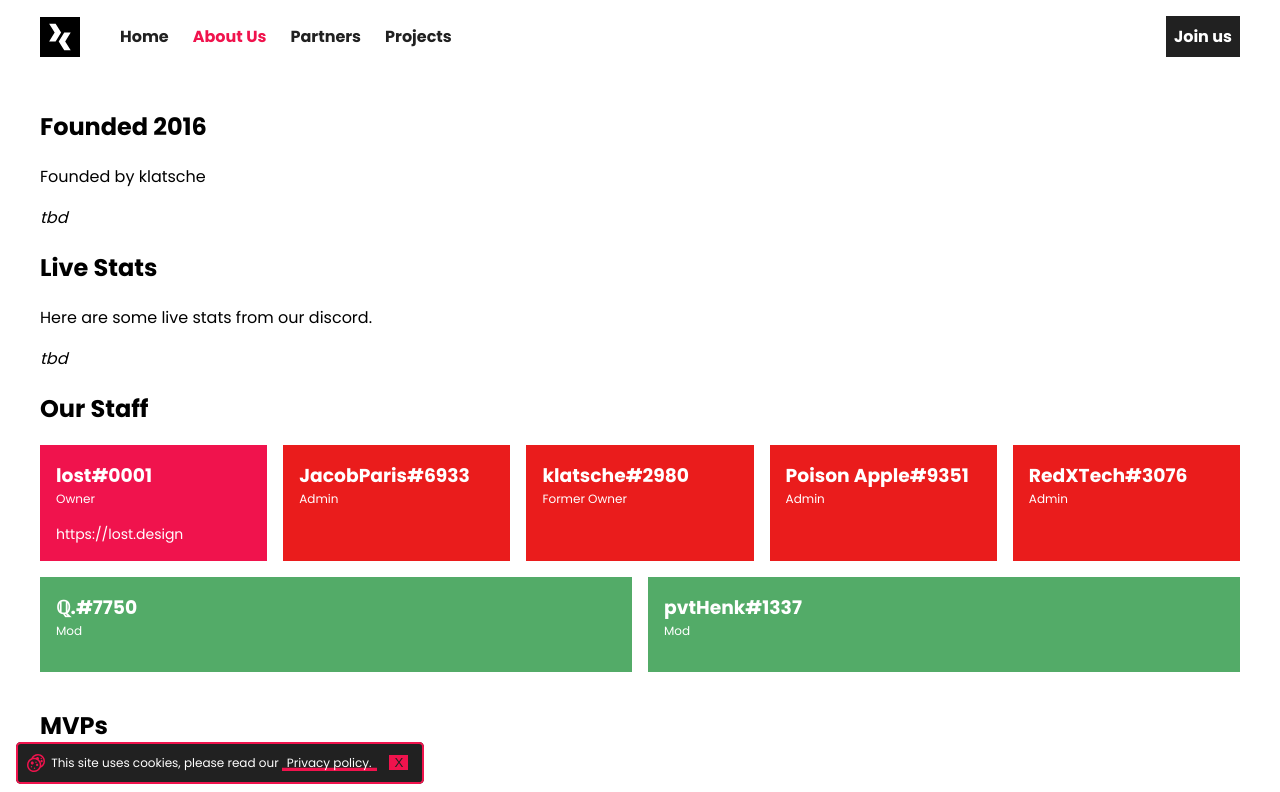
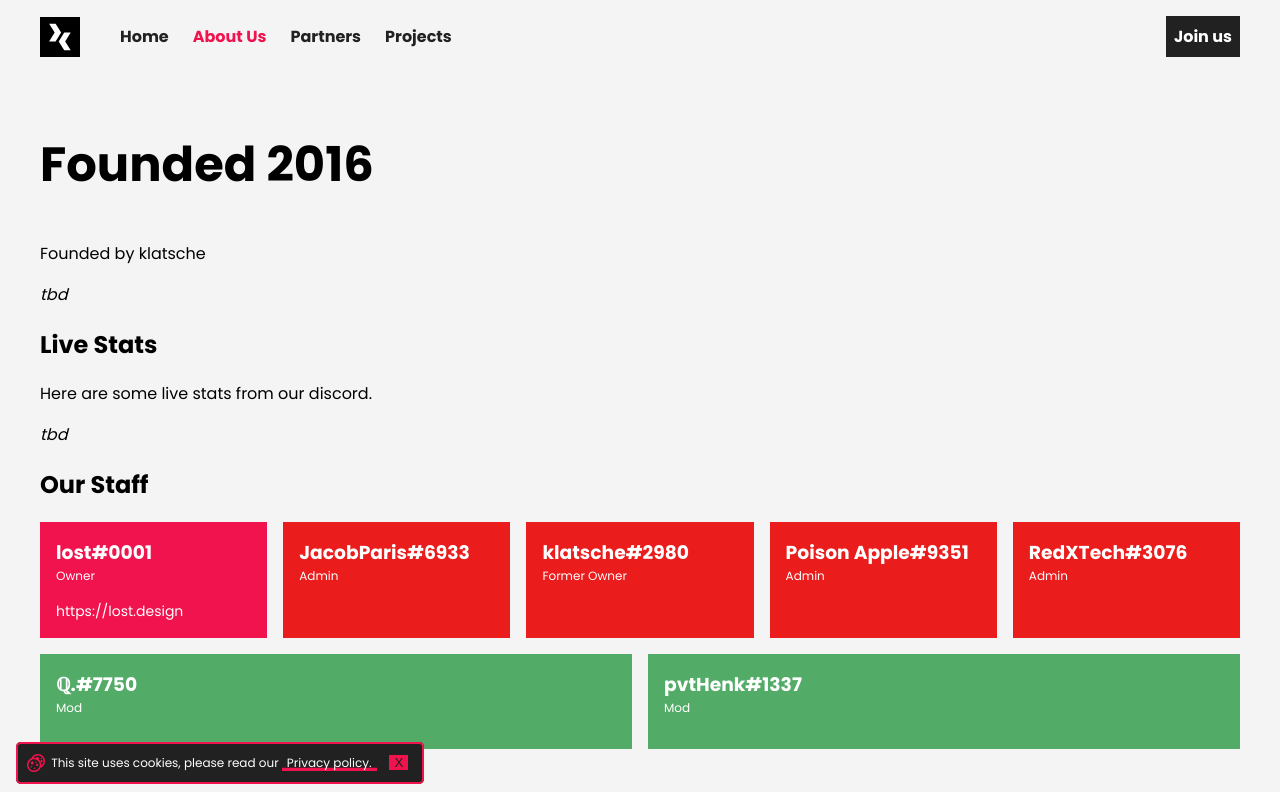
Before and after one commit to devcord/website, a Vue app: page /about in a window 1280 px wide. Shown: the top 792 px of the page. Built offline with nearby package versions, Linux system fonts and the light colour scheme.

Commit message:
:recycle: change body to light gray, add h1 default size

```diff
--- a/src/App.vue
+++ b/src/App.vue
@@ -26,6 +26,7 @@ export default {
 body {
   margin: 0 auto;
   font-family: "Poppins", "Arial Narrow", Arial, sans-serif;
+  background-color: #f4f4f4;
 }
 
 main {
@@ -45,6 +46,10 @@ main {
     background-color: #212121;
     color: #ffffff;
   }
+}
+
+h1 {
+  font-size: 48px;
 }
 
 a {
```
